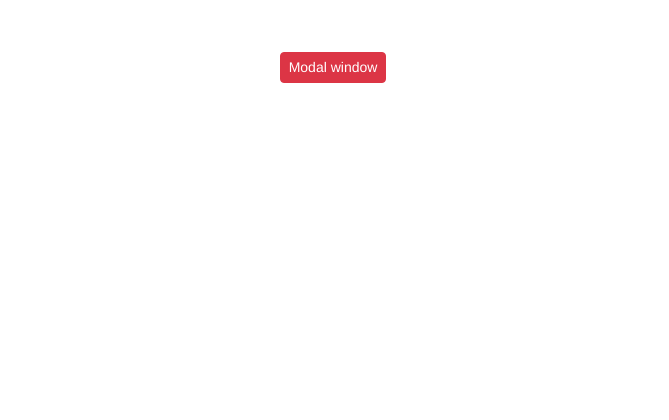
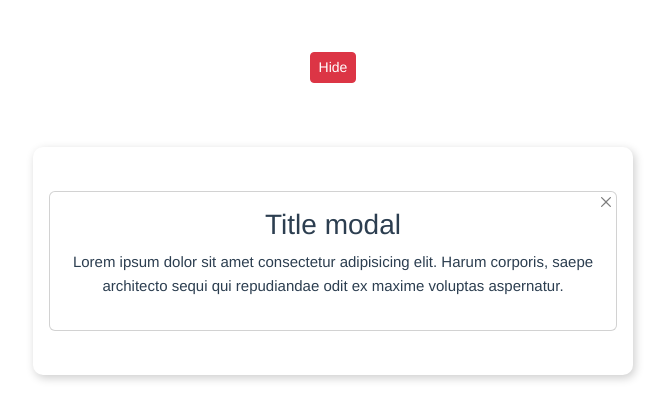
Before and after one commit to EleonoraPavlova/ApiModal, a Vue app: page / in a window 1280 px wide. Both pictures are taken after a click on the button "Modal window". Shown: the top 420 px of the page, without its empty margins (307-976 px from the left). Built offline with nearby package versions, Linux system fonts and the light colour scheme.

Commit message:
added modal

```diff
--- a/package.json
+++ b/package.json
@@ -20,5 +20,6 @@
     "eslint-plugin-vue": "^8.0.3",
     "sass": "^1.32.7",
     "sass-loader": "^12.0.0"
-  }
+  },
+  "license": "UNLICENSED"
 }
--- a/public/index.html
+++ b/public/index.html
@@ -12,7 +12,7 @@
     <noscript>
       <strong>We're sorry but <%= htmlWebpackPlugin.options.title %> doesn't work properly without JavaScript enabled. Please enable it to continue.</strong>
     </noscript>
-    <div id="app"></div>
+     <div id="app"></div>
     <!-- built files will be auto injected -->
   </body>
 </html>
--- a/src/App.vue
+++ b/src/App.vue
@@ -1,9 +1,11 @@
 <template>
-	<div class="container my-5">
-		<AppButtons color="danger" size="sm">Modal window</AppButtons>
-		<teleport to="body">
-			<AppModal v-if="modal" @close="modal" />
-		</teleport>
+	<div class="position-relative container py-5">
+		<AppButtons color="danger" size="sm" @click="showModal()">{{
+			isVisibleModal ? "Hide " : "Modal window"
+		}}</AppButtons>
+		<div>
+			<AppModal v-model:show="isVisibleModal" @close="closeModal()" />
+		</div>
 	</div>
 </template>
 
@@ -19,8 +21,17 @@ export default {
 	},
 	data() {
 		return {
-			modal: false,
+			isVisibleModal: false,
 		};
+	},
+	methods: {
+		showModal() {
+			this.isVisibleModal = !this.isVisibleModal;
+		},
+		closeModal() {
+			debugger;
+			this.isVisibleModal = null;
+		},
 	},
 };
 </script>
--- a/src/components/AppModal.vue
+++ b/src/components/AppModal.vue
@@ -1,9 +1,15 @@
 <template>
 	<div
-		class="modal-backdrop d-flex justify-content-center align-items-center"
-		@click="$emit('close')"
+		v-if="show"
+		class="
+			modal
+			d-flex
+			justify-content-center
+			align-items-center
+			position-relative
+		"
 	>
-		<div class="modal-dialog modal-sm">
+		<div class="modal-dialog modal-lg">
 			<div class="card p-3">
 				<h3>Title modal</h3>
 				<p>
@@ -11,25 +17,44 @@
 					corporis, saepe architecto sequi qui repudiandae odit ex maxime
 					voluptas aspernatur.
 				</p>
+				<div class="position-absolute top-0 end-0">
+					<CloseButton class="btn-close" size="xs" @click="$emit('close')" />
+				</div>
 			</div>
 		</div>
 	</div>
 </template>
 
 <script>
+import CloseButton from "../components/CloseButton.vue";
+
 export default {
 	name: "AppModal",
-	emits: ["close"],
+	components: {
+		CloseButton,
+	},
+	props: {
+		show: {
+			type: Boolean,
+			default: false,
+		},
+	},
+	emits: ["show", "close"],
+	methods: {},
 };
 </script>
 
 <style lang="scss" scoped>
-.modal-backdrop {
+.modal {
 	position: fixed;
-	top: 0;
-	right: 0;
-	left: 0;
-	bottom: 0;
-	background: rgba(0, 0, 0, 0.35);
+	top: 60px;
+	width: 600px;
+	padding: 1rem;
+	background: #fff;
+	z-index: 1000;
+	left: 50%;
+	border-radius: 10px;
+	transform: translateX(-50%);
+	box-shadow: 2px 3px 10px rgba(0, 0, 0, 0.2);
 }
 </style>
--- /dev/null
+++ b/src/components/CloseButton.vue
@@ -0,0 +1,38 @@
+<template>
+	<button
+		type="button"
+		class="btn-close"
+		:class="[color, size]"
+		aria-label="Close"
+		@click="$emit('click')"
+	/>
+</template>
+
+<script>
+export default {
+	name: "CloseButton",
+	props: {
+		color: {
+			type: String,
+			default: "primary",
+		},
+		size: {
+			type: String,
+			default: "clxs",
+		},
+	},
+	emits: ["click"],
+};
+</script>
+
+<style lang="scss">
+.clxs {
+	width: 2px;
+	height: 2px;
+}
+.btn-close {
+	&:focus {
+		box-shadow: none !important;
+	}
+}
+</style>
--- a/vue.config.js
+++ b/vue.config.js
@@ -1,5 +1,5 @@
 const { defineConfig } = require('@vue/cli-service')
 module.exports = defineConfig({
   transpileDependencies: true,
-  publicPath: process.env.NODE_ENV === "production" ? "/formGmail/" : "/",
+  publicPath: process.env.NODE_ENV === "production" ? "/ApiModal/" : "/",
 })
```
Also changed, not shown: 1 other file (tests, documents, lock files or other folders).
